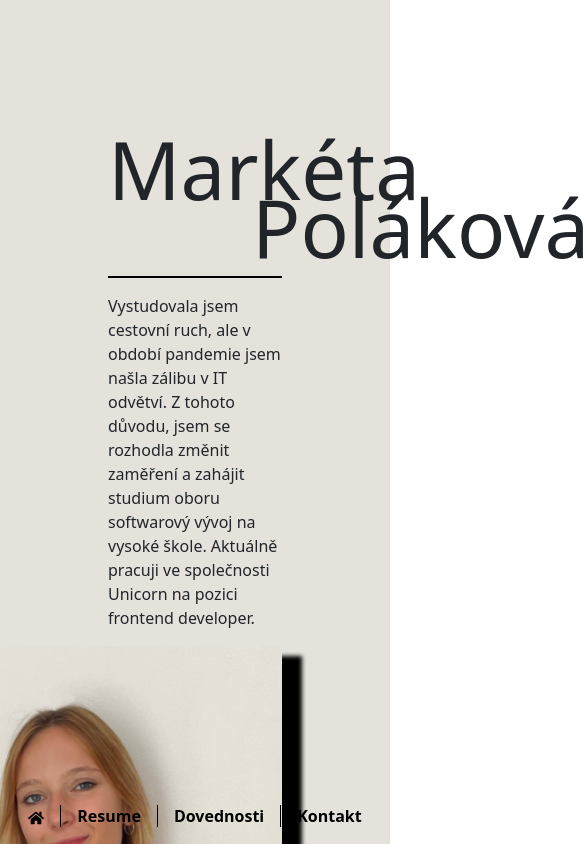
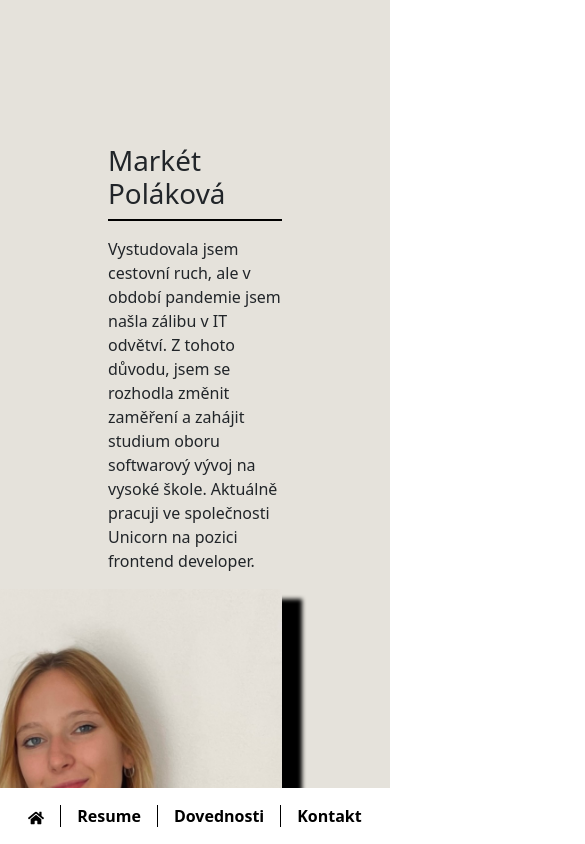
Before and after one commit to marketapolakova/resume, a React (Create React App) app: page / in a window 390 px wide. Shown: the top 844 px of the page, 585 px wide, since content can reach past the window. Built offline with nearby package versions, Linux system fonts and the light colour scheme; a web font is replaced by a local one.

Commit message:
responsivita

```diff
--- a/src/App.css
+++ b/src/App.css
@@ -72,3 +72,9 @@ a:hover {
     opacity: 1;
   }
 }
+
+@media only screen and (max-width: 600px) {
+  .heading {
+    font-size: 40px;
+  }
+}
--- a/src/components/imageComponent/ImageComponent.jsx
+++ b/src/components/imageComponent/ImageComponent.jsx
@@ -5,7 +5,7 @@ const ImageComponent = () => {
   return (
     <div>
       <img
-        className="imageSquare"
+        className="imageSquare "
         src="images/profilePic.jpeg"
         alt=""
         style={{ width: "25rem", height: "25rem" }}
--- a/src/pages/contactPage/ContactPage.jsx
+++ b/src/pages/contactPage/ContactPage.jsx
@@ -36,8 +36,8 @@ const ContactPage = () => {
             </p>
           </div>
         </div>
+        <Navbar bgCol={"#fff"} />
       </div>
-      <Navbar />
     </div>
   );
 };
--- a/src/pages/homePage/HomePage.jsx
+++ b/src/pages/homePage/HomePage.jsx
@@ -9,12 +9,17 @@ const HomePage = () => {
       <div className="homePage p-5">
         <div className="row m-5">
           <div className="col pt-5">
-            <h1 className="heading slide-in-left ">Markéta</h1>
-            <div className="px-5 mx-5">
-              <h1 className="px-5 pb-3 heading slide-in-right ">Poláková</h1>
+            <div className="d-none d-sm-block">
+              <h1 className="heading slide-in-left ">Markéta</h1>
+              <div className="px-5 mx-5">
+                <h1 className="px-5 pb-3 heading slide-in-right ">Poláková</h1>
+              </div>
+            </div>
+            <div className="d-sm-none">
+              <h1>Markét Poláková</h1>
             </div>
 
-            <p className="fs-6 lh pt-3 heading-line fade-in-delay">
+            <p className=" pt-3 heading-line fade-in-delay">
               Vystudovala jsem cestovní ruch, ale v období pandemie jsem našla
               zálibu v IT odvětví. Z tohoto důvodu, jsem se rozhodla změnit
               zaměření a zahájit studium oboru softwarový vývoj na vysoké škole.
@@ -26,8 +31,8 @@ const HomePage = () => {
             <ImageComponent className="p-2" />
           </div>
         </div>
+        <Navbar bgCol={"#fff"} />
       </div>
-      <Navbar />
     </div>
   );
 };
```
